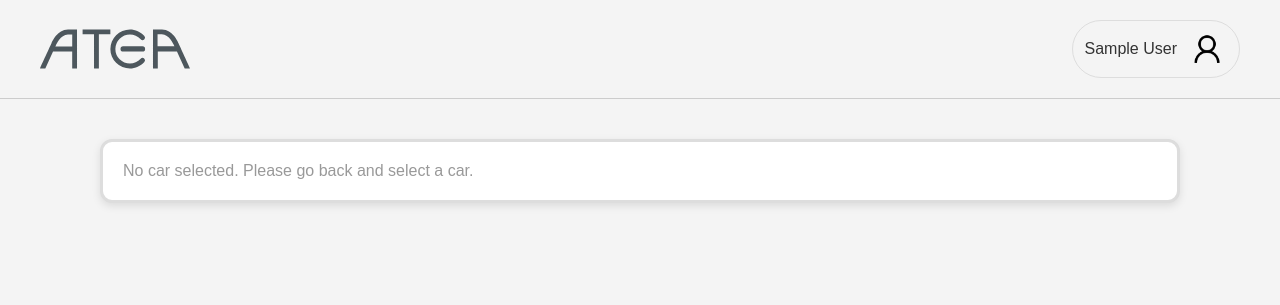
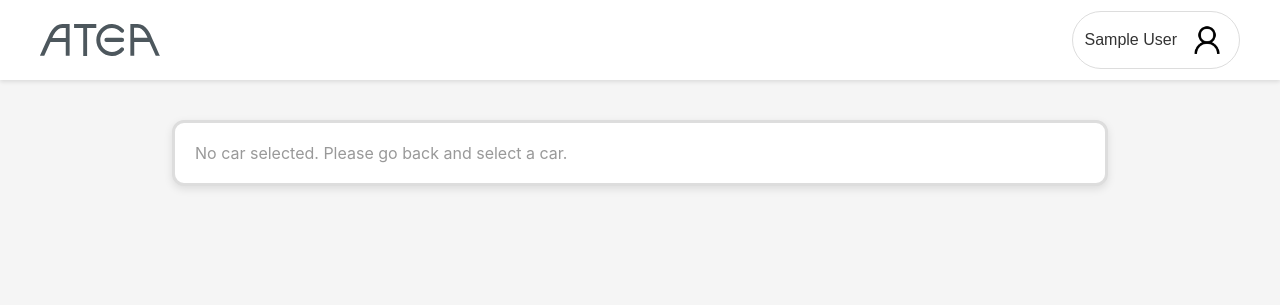
Before and after one commit to LukasPW/AteaCarpoolBookingSiteLLFSolution, a PHP site: page /booking.php in a window 1280 px wide. Shown: the top 305 px of the page. Run offline with PHP 8.4, Linux system fonts and the light colour scheme; the visitor is signed in with stand-in values (Sample User, id 1).

Commit message:
Booking tweaked

```diff
--- a/booking.php
+++ b/booking.php
@@ -14,13 +14,13 @@
     <meta name="viewport" content="width=device-width, initial-scale=1.0" />
     <link rel="icon" type="image/x-icon" href="public/favicon.ico">
     <link rel="stylesheet" href="public/style/style.css">
-    <link rel="stylesheet" href="public/style/bookingPage.css">
+    <link rel="stylesheet" href="public/style/booking.css">
     <title>Atea Car Booking</title>
 </head>
 <body>
 
     <!-- HEADER -->
-    <header class="topbar">
+    <header class="header">
         <img class="logo" src="public/atea-logo.generated.svg" alt="Atea">
         <div class="header-right">
             <button class="user-pill" id="userMenuToggle" aria-haspopup="true" aria-expanded="false">
--- a/public/style/bookingPage.css
+++ b/public/style/booking.css
@@ -1,38 +1,22 @@
-body {
-    margin: 0;
-    padding: 0;
-    background: #f4f4f4;
-    font-family: Arial, sans-serif;
+/**
+ * ================================
+ * BOOKING PAGE STYLES - booking.css
+ * ================================
+ *
+ * Styles specific to the booking confirmation page
+ * - Car detail card layout
+ * - Date/time display
+ * - Action buttons (cancel, confirm)
+ */
 
-}
-
-.topbar {
-    width: 100%;
-    display: flex;
-    justify-content: space-between;
-    padding: 20px 40px;
-    box-sizing: border-box;
-    border-bottom: 1px solid #ccc;
-}
-
-.logo {
-    width: 150px;
-    height: auto;
-}
-
-.login-btn {
-    background: none;
-    border: none;
-    font-size: 22px;
-    cursor: pointer;
-}
-
+/* Page container */
 .page-container {
-    padding: 40px;
+    padding: 15vh;
     display: flex;
     justify-content: center;
 }
 
+/* Booking confirmation card */
 .car-card {
     width: 90%;
     max-width: 1200px;
```
Also changed, not shown: other parts of public/style/booking.css (+28 -28 lines).
